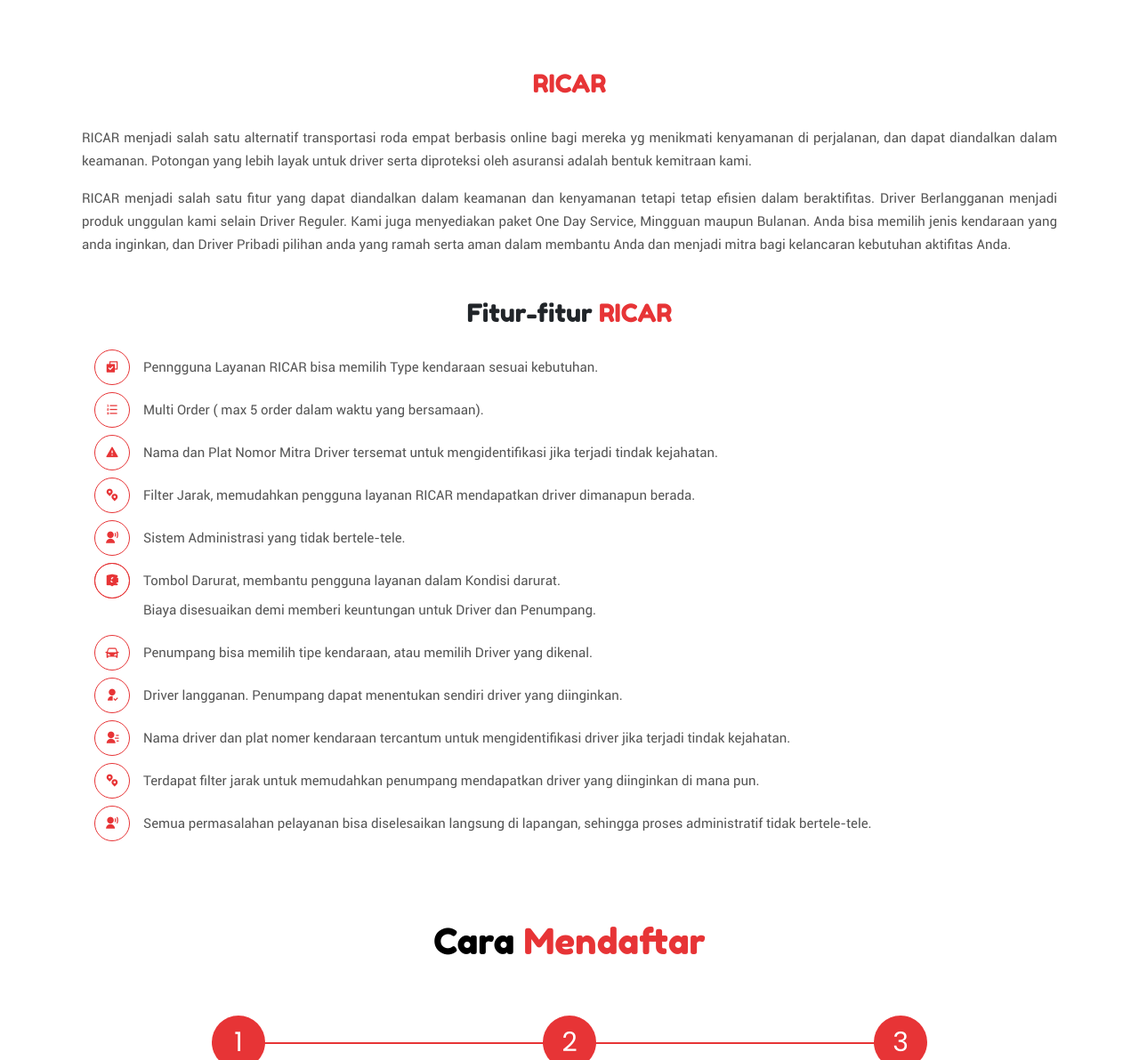
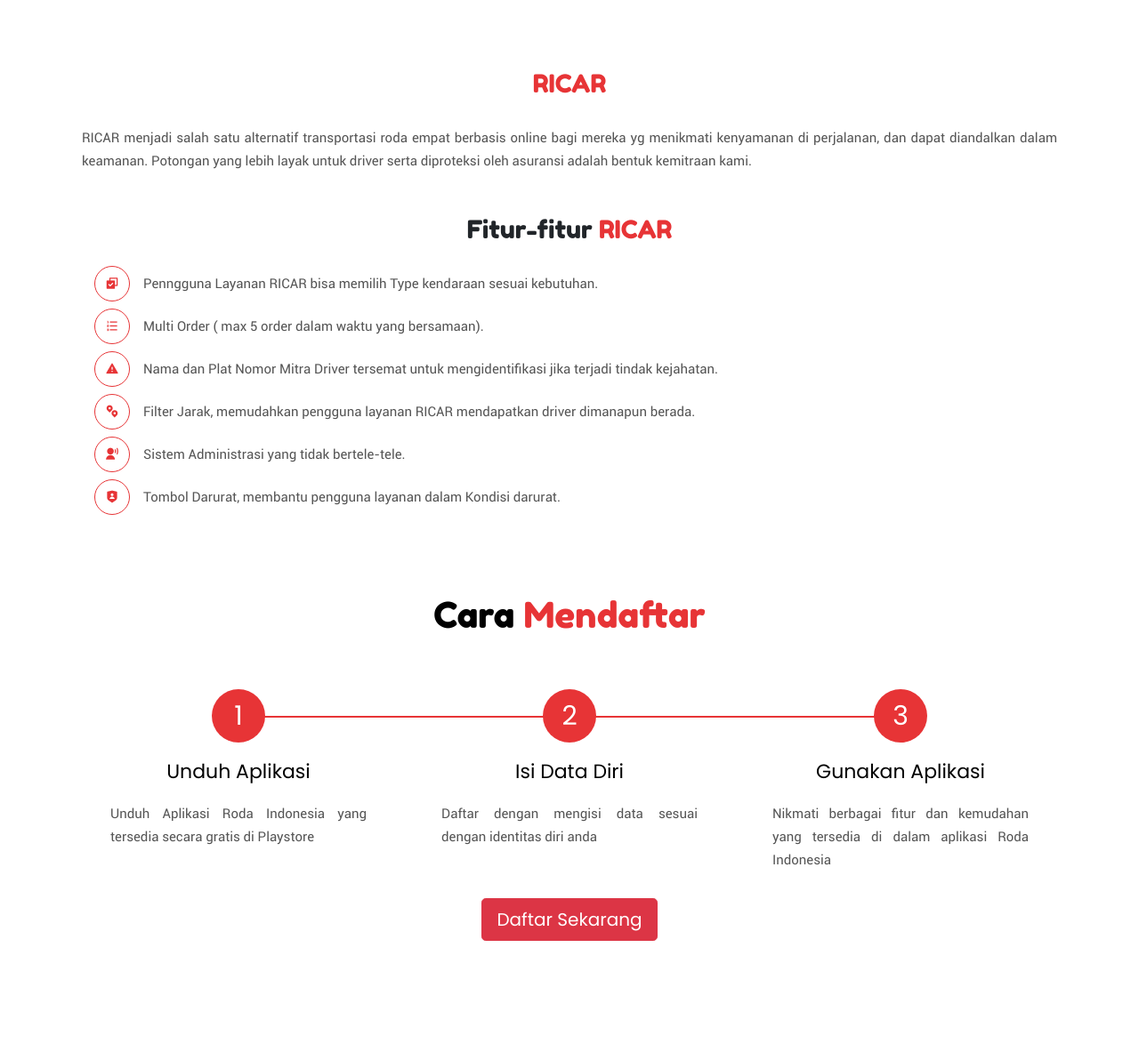
Before and after one commit to divit-roda/website-ri, a PHP site: page /index.php?page=ricar in a window 1280 px wide. Shown: the part 602-1794 px from the top of the page at 89% size. Run offline with PHP 8.4, Linux system fonts and the light colour scheme; some libraries are stand-ins or nearby versions.

Commit message:
Update ricar.php

```diff
--- a/page/projek/ricar.php
+++ b/page/projek/ricar.php
@@ -38,7 +38,6 @@
             </div>
             <div class="ricar-explain-text mb-5 desc">
                 <p>RICAR menjadi salah satu alternatif transportasi roda empat berbasis online bagi mereka yg menikmati kenyamanan di perjalanan, dan dapat diandalkan dalam keamanan. Potongan yang lebih layak untuk driver serta diproteksi oleh asuransi adalah bentuk kemitraan kami.</p>
-                <p>RICAR menjadi salah satu fitur yang dapat diandalkan dalam keamanan dan kenyamanan tetapi tetap efisien dalam beraktifitas. Driver Berlangganan menjadi produk unggulan kami selain Driver Reguler. Kami juga menyediakan paket One Day Service, Mingguan maupun Bulanan. Anda bisa memilih jenis kendaraan yang anda inginkan, dan Driver Pribadi pilihan anda yang ramah serta aman dalam membantu Anda dan menjadi mitra bagi kelancaran kebutuhan aktifitas Anda.</p>
             </div>
 
             <div class="section-title mb-0">
@@ -68,28 +67,6 @@
                 <div class="list-feature">
                     <i class="info-icon ri-shield-user-fill"></i>
                     <p>Tombol Darurat, membantu pengguna layanan dalam Kondisi darurat.</p>
-                    <i class="info-icon ri-wallet-3-fill"></i>
-                    <p>Biaya disesuaikan demi memberi keuntungan untuk Driver dan Penumpang.</p>
-                </div>
-                <div class="list-feature">
-                    <i class="ri-roadster-fill"></i>
-                    <p>Penumpang bisa memilih tipe kendaraan, atau memilih Driver yang dikenal.</p>
-                </div>
-                <div class="list-feature">
-                    <i class="info-icon ri-user-follow-fill"></i>
-                    <p>Driver langganan. Penumpang dapat menentukan sendiri driver yang diinginkan.</p>
-                </div>
-                <div class="list-feature">
-                    <i class="info-icon ri-contacts-fill"></i>
-                    <p>Nama driver dan plat nomer kendaraan tercantum untuk mengidentifikasi driver jika terjadi tindak kejahatan.</p>
-                </div>
-                <div class="list-feature">
-                    <i class="info-icon ri-pin-distance-fill"></i>
-                    <p>Terdapat filter jarak untuk memudahkan penumpang mendapatkan driver yang diinginkan di mana pun.</p>
-                </div>
-                <div class="list-feature">
-                    <i class="info-icon ri-user-voice-fill"></i>
-                    <p>Semua permasalahan pelayanan bisa diselesaikan langsung di lapangan, sehingga proses administratif tidak bertele-tele.</p>
                 </div>
             </div>
         </div>
```
